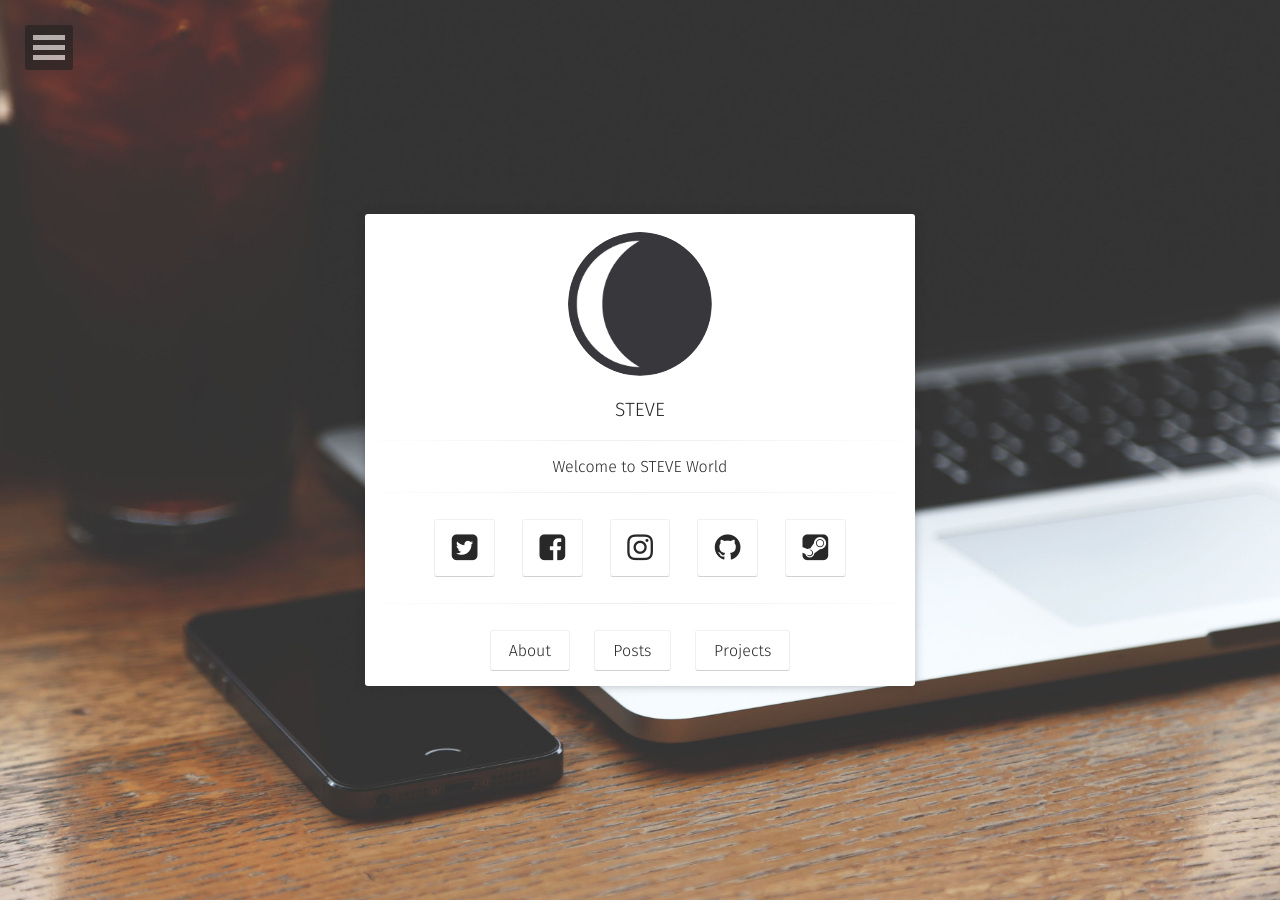
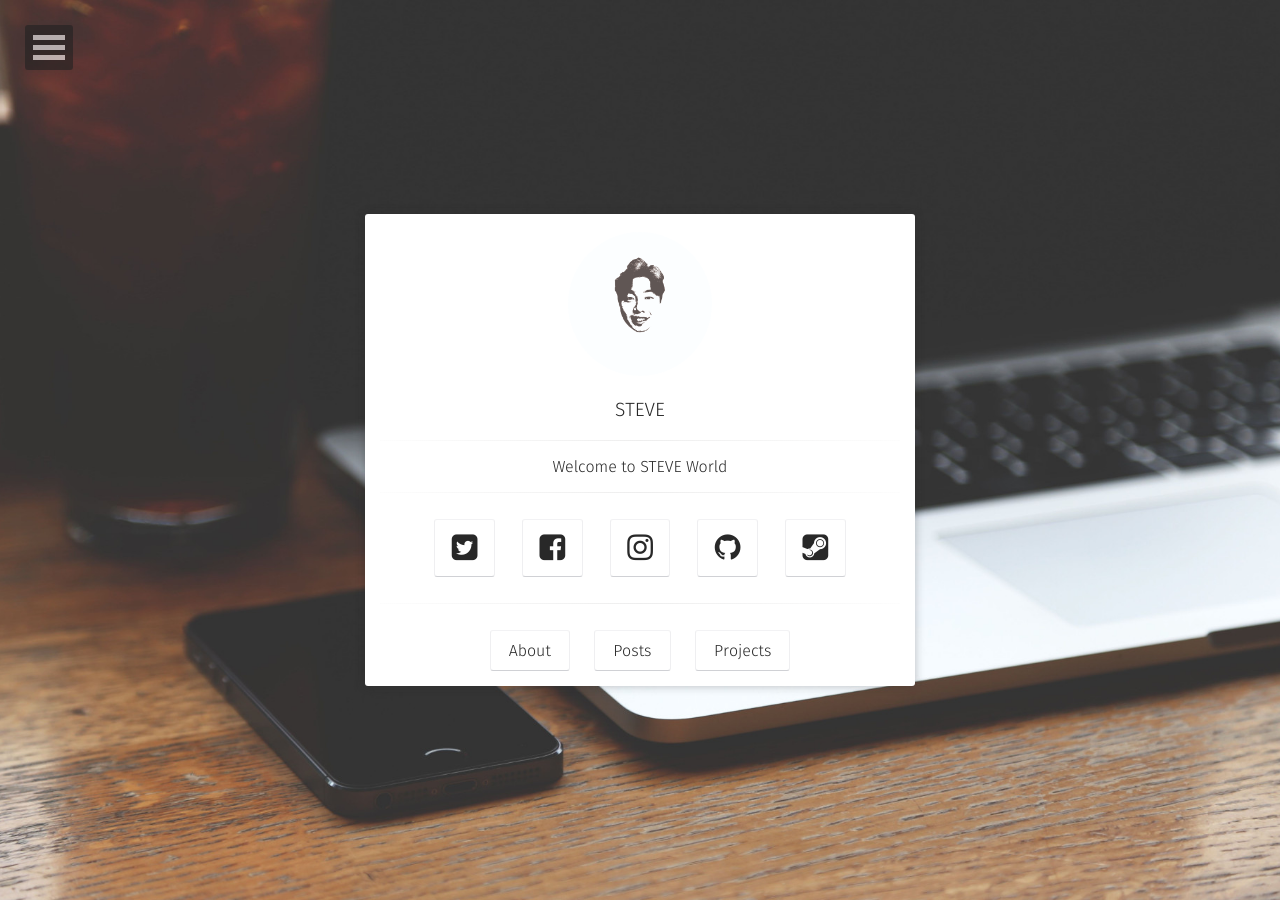
Before and after one commit to EdgeJH/exitst8.github.io, a Jekyll site: the page built from index.html, in a window 1280 px wide. Built offline with Jekyll 4.4.1, drawn with Linux system fonts in a browser that asks for light colours; some web fonts are replaced.

Commit message:
Update _config.yml

```diff
--- a/_config.yml
+++ b/_config.yml
@@ -4,7 +4,7 @@ bio:                'Welcome to STEVE World'
 description:        "축구 잘하는 개발자"
 reading_time:       true
 words_per_minute:   200
-logo:               'assets/img/logo.png'
+logo:               'assets/img/steve_gitImge.jpg'
 background:         'assets/img/placeholder-big.jpg'
 tiled_bg:           false   # Set this true if you want to tile your background image, otherwise it will be covered
 locale:             en_US
```
